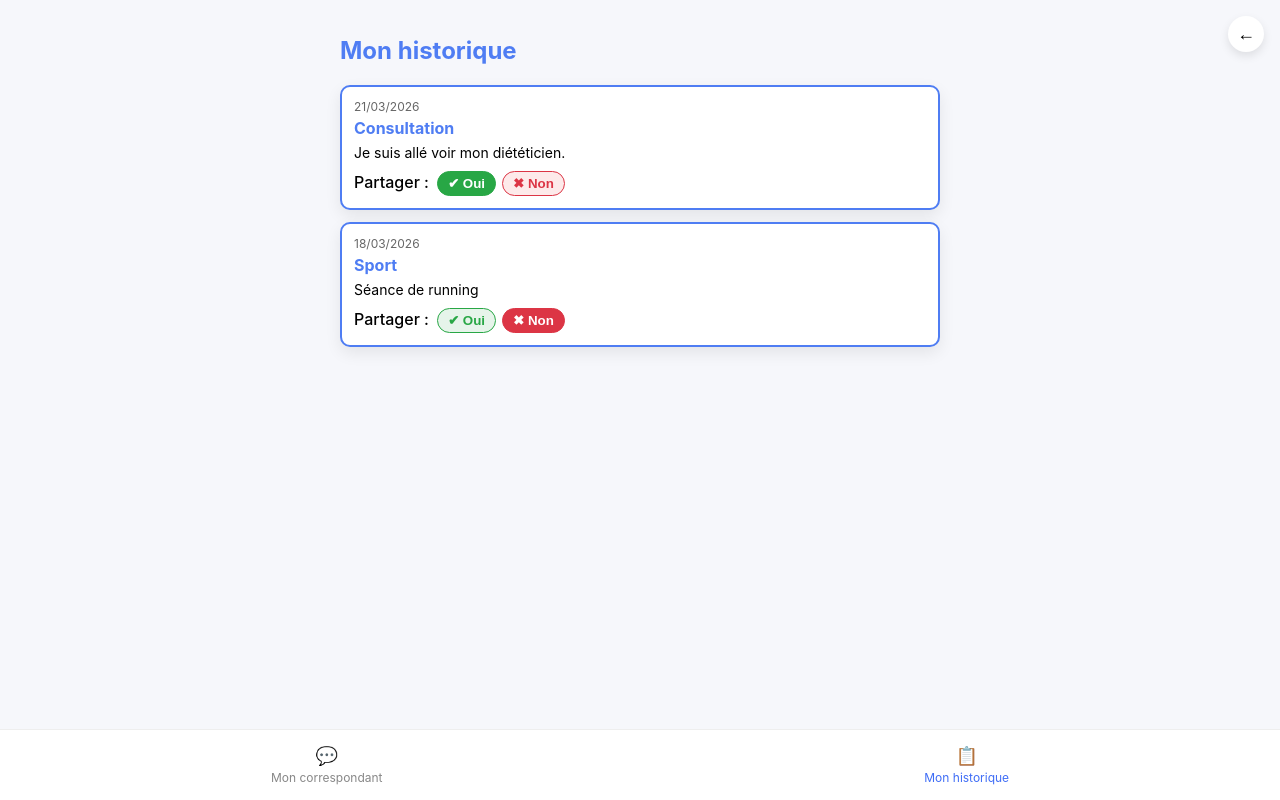
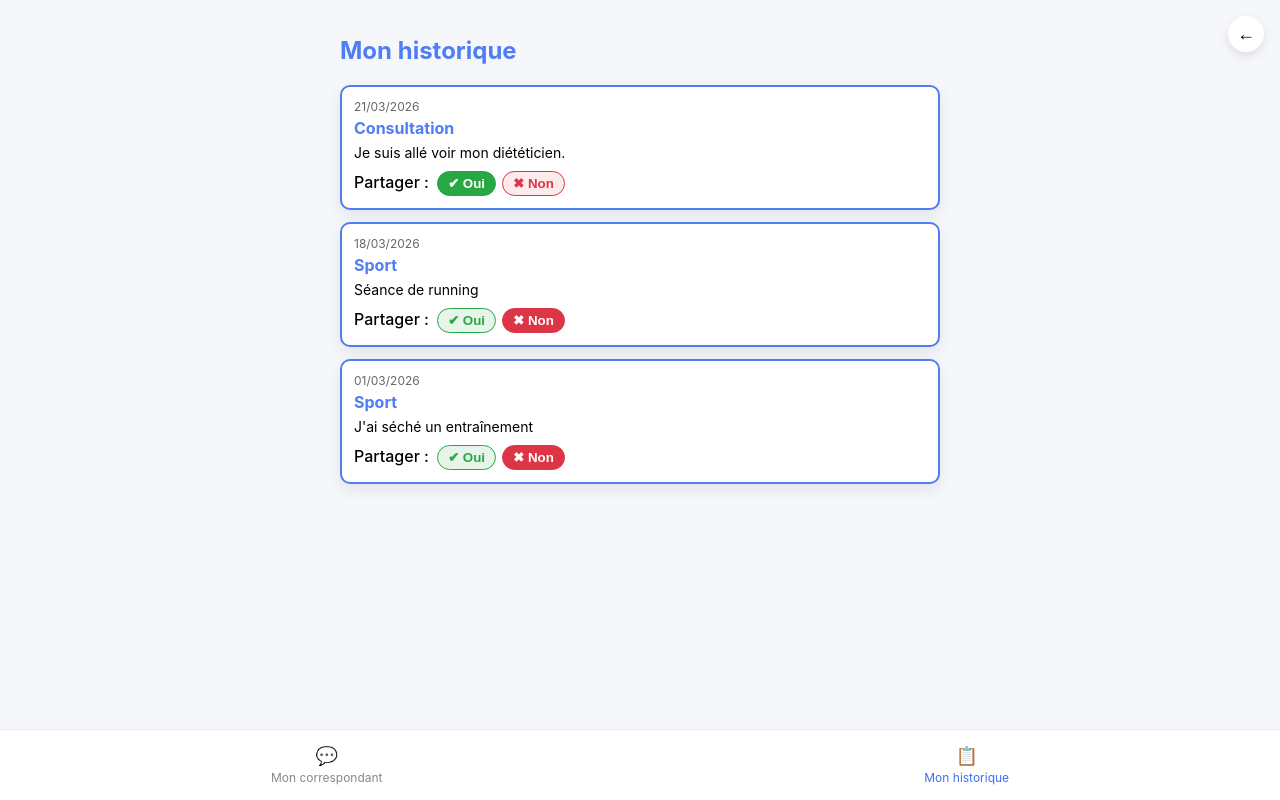
Before and after one commit to Irthir/HHCAMP-Lifepulse, a React app in the folder frontend/: page /patient/health in a window 1280 px wide. Built offline with nearby package versions, Linux system fonts and the light colour scheme; the HTML template or start-up script is replaced by a standard one.

Commit message:
feat: add score property to event objects in HealthRecord component

```diff
--- a/frontend/src/pages/patient/HealthRecord.jsx
+++ b/frontend/src/pages/patient/HealthRecord.jsx
@@ -13,6 +13,7 @@ export default function HealthRecord() {
       titre: "Consultation",
       complement: "Je suis allé voir mon diététicien.",
       partage: "O",
+      score : 3,
     },
     {
       id: "00002",
@@ -20,6 +21,15 @@ export default function HealthRecord() {
       titre: "Sport",
       complement: "Séance de running",
       partage: "N",
+      score : 4,
+    },
+    {
+      id: "00002",
+      date: "2026-03-01",
+      titre: "Sport",
+      complement: "J'ai séché un entraînement",
+      partage: "N",
+      score : -3,
     },
   ]);
 
```
